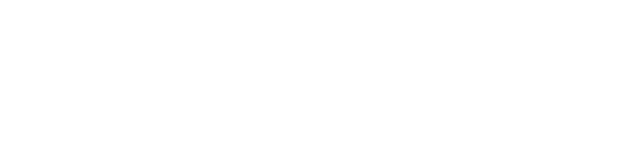
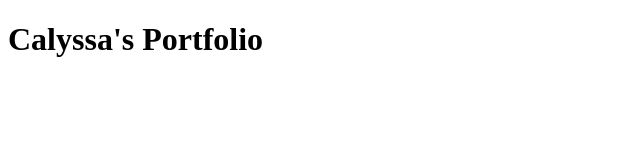
Before and after one commit to CalyssaYearwood/CalyssaYearwood.github.io, a plain HTML site: page index.html in a window 1280 px wide. Shown: the whole page, without its empty margins (0-640 px from the left). Drawn offline with Linux system fonts and the light colour scheme.

Commit message:
Update index.html

```diff
--- a/index.html
+++ b/index.html
@@ -4,6 +4,6 @@
         <title>Portfolio</title>
     </head>
     <body>
-
+        <h1> Calyssa's Portfolio</h1>
     </body>
 </html>
```
